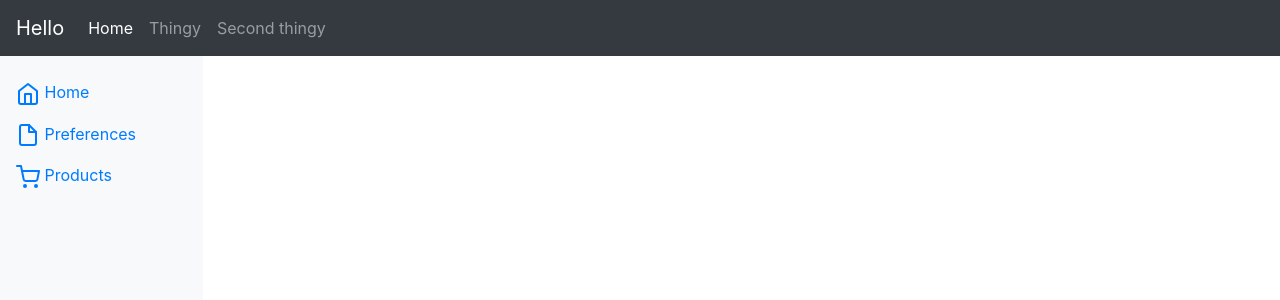
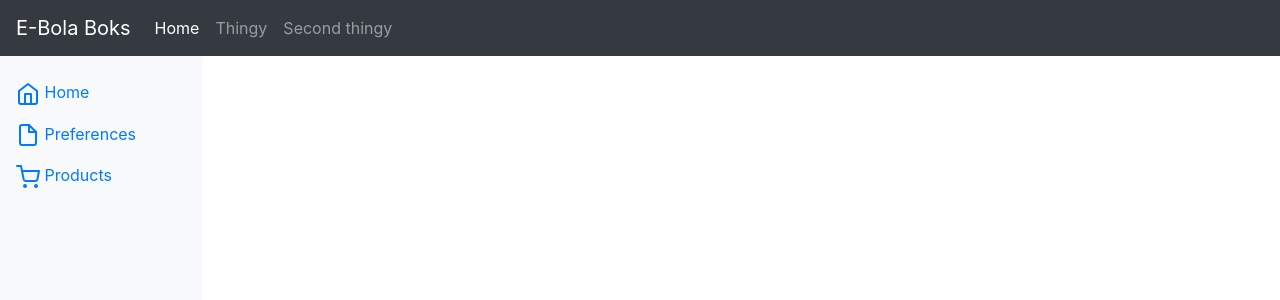
Before and after one commit to mforberg/SDU-M3-ISS, a Flask app: page /index in a window 1280 px wide. Shown: the top 300 px of the page. Run offline with Flask 2, Linux system fonts and the light colour scheme; some libraries are stand-ins or nearby versions.

Commit message:
Added name

```diff
--- a/LewdBokks/templates/index.html
+++ b/LewdBokks/templates/index.html
@@ -30,7 +30,7 @@
 
 <body>
     <nav class="navbar navbar-dark navbar-expand-lg bg-dark sticky-top">
-        <a class="navbar-brand" href="#">Hello</a>
+        <a class="navbar-brand" href="#">E-Bola Boks</a>
         <button class="navbar-toggler" type="button" data-toggle="collapse" data-target="#navbarResize"
             aria-controls="navbarResize" aria-expanded="false" aria-label="Toggle navigation">
             <span class="navbar-toggler-icon"></span>
--- a/LewdBokks/templates/login.html
+++ b/LewdBokks/templates/login.html
@@ -16,6 +16,7 @@
     </head>
     <body class="loginbody">
         <form class="form-signin" method="POST" action="/validate" enctype="multipart/form-data">
+            <h1>E-Bola Boks</h1>
             <h1>Login</h1>
             <label class="sr-only" for="inputUserName">Username</label>
             <input type="text" id="inputUserName" class="form-control" name="username" placeholder="Username" value="{{request.form.username}}">
--- a/LewdBokks/templates/preferences.html
+++ b/LewdBokks/templates/preferences.html
@@ -22,7 +22,7 @@
 
 <body>
     <nav class="navbar navbar-dark navbar-expand-lg bg-dark sticky-top">
-        <a class="navbar-brand" href="#">Hello</a>
+        <a class="navbar-brand" href="#">E-Bola Boks</a>
         <button class="navbar-toggler" type="button" data-toggle="collapse" data-target="#navbarResize"
             aria-controls="navbarResize" aria-expanded="false" aria-label="Toggle navigation">
             <span class="navbar-toggler-icon"></span>
--- a/LewdBokks/templates/products.html
+++ b/LewdBokks/templates/products.html
@@ -30,7 +30,7 @@
 
 <body>
     <nav class="navbar navbar-dark navbar-expand-lg bg-dark sticky-top">
-        <a class="navbar-brand" href="#">Hello</a>
+        <a class="navbar-brand" href="#">E-Bola Boks</a>
         <button class="navbar-toggler" type="button" data-toggle="collapse" data-target="#navbarResize"
             aria-controls="navbarResize" aria-expanded="false" aria-label="Toggle navigation">
             <span class="navbar-toggler-icon"></span>
```
